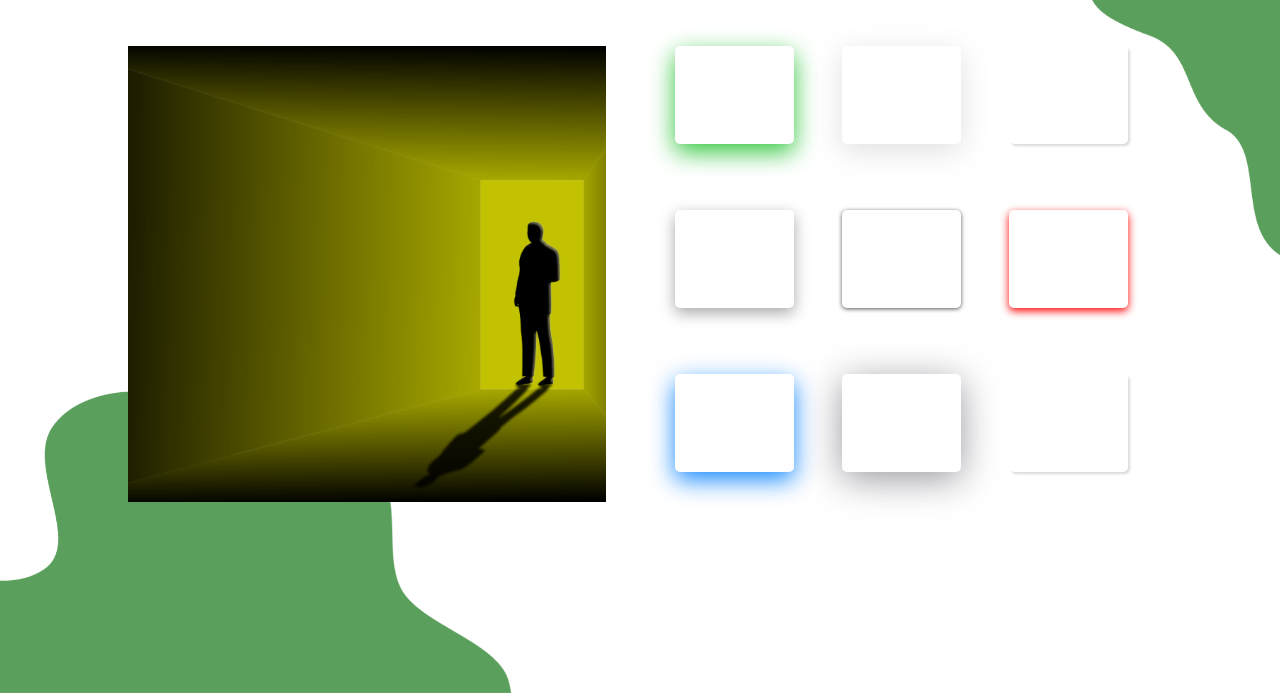
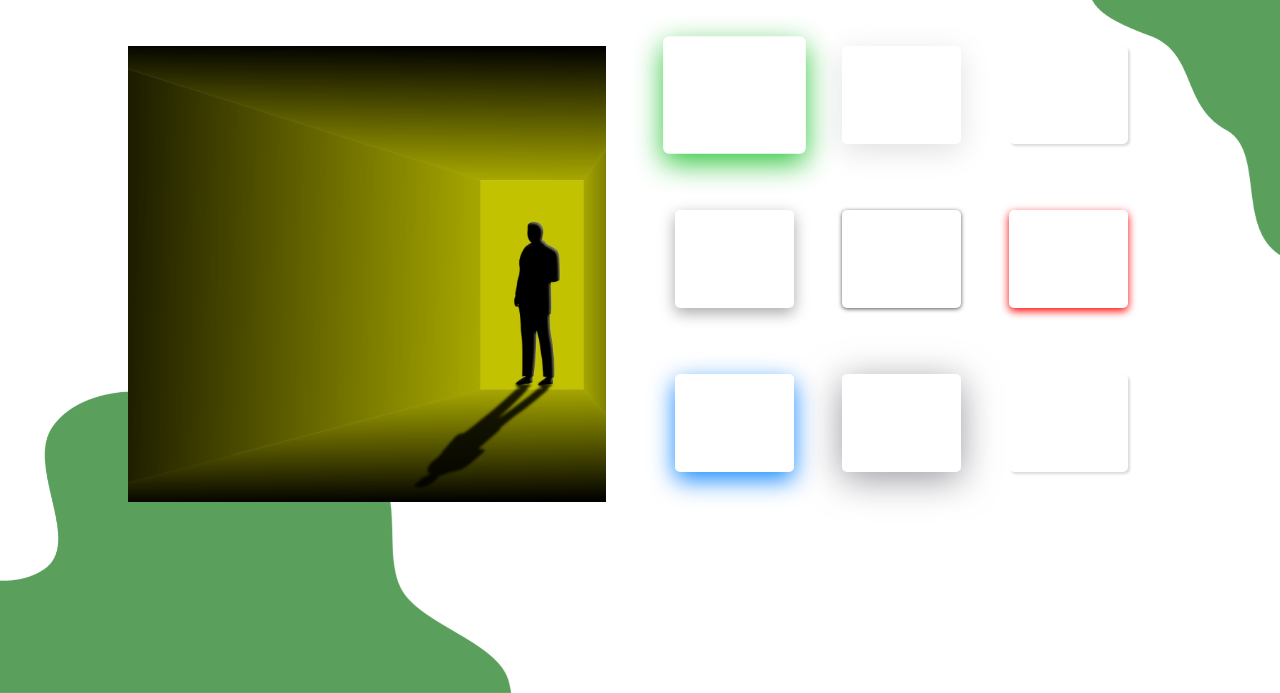
Before and after one commit to tokhirbek007/shadow-project, a plain HTML site: page index.html in a window 1280 px wide. In both pictures the pointer is over the element 734 px from the left and 202 px from the top of the page. Shown: the part 107-800 px from the top of the page. Drawn offline with Linux system fonts and the light colour scheme.

Commit message:
Update style.css

```diff
--- a/style.css
+++ b/style.css
@@ -5,6 +5,7 @@
     margin: 0;
     box-sizing: border-box;
     font-family: 'Roboto Mono', monospace;
+    transition: 0.2s ease-in-out;
 }
 
 a {
@@ -125,3 +126,7 @@ main .right .box {
 .box:nth-child(9) {
     box-shadow: 1.95px 1.95px 2.6px 0px rgba(0, 0, 0, 0.15);
 }
+
+.box:hover {
+    transform: scale(1.2);
+}
```
